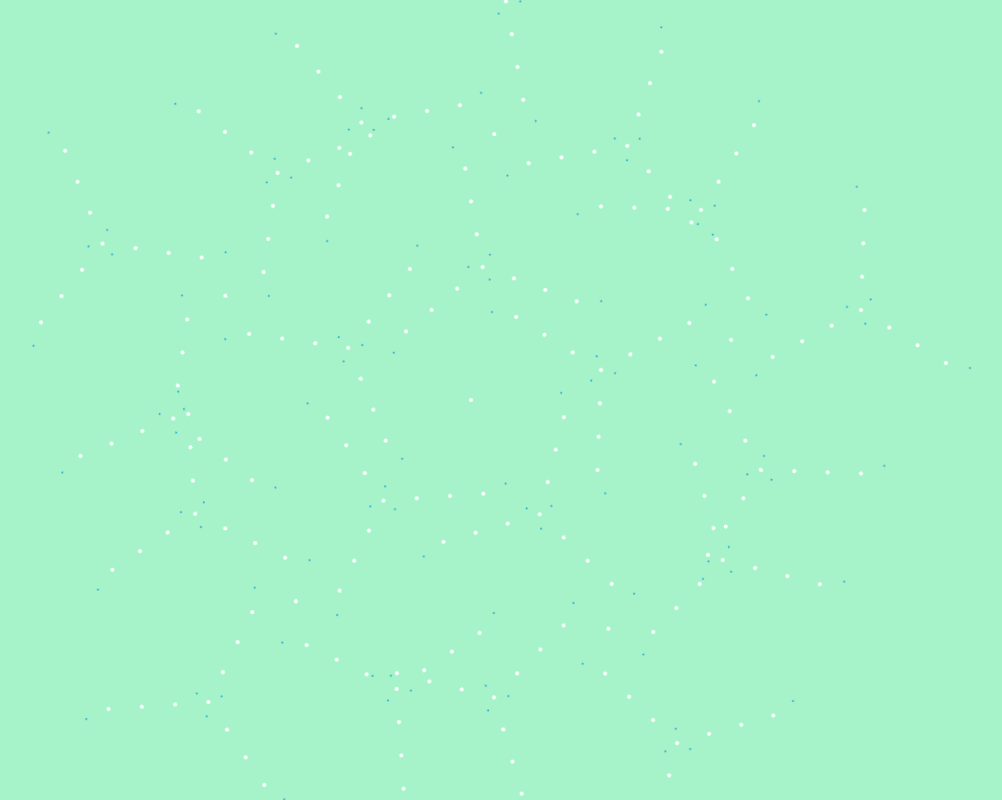
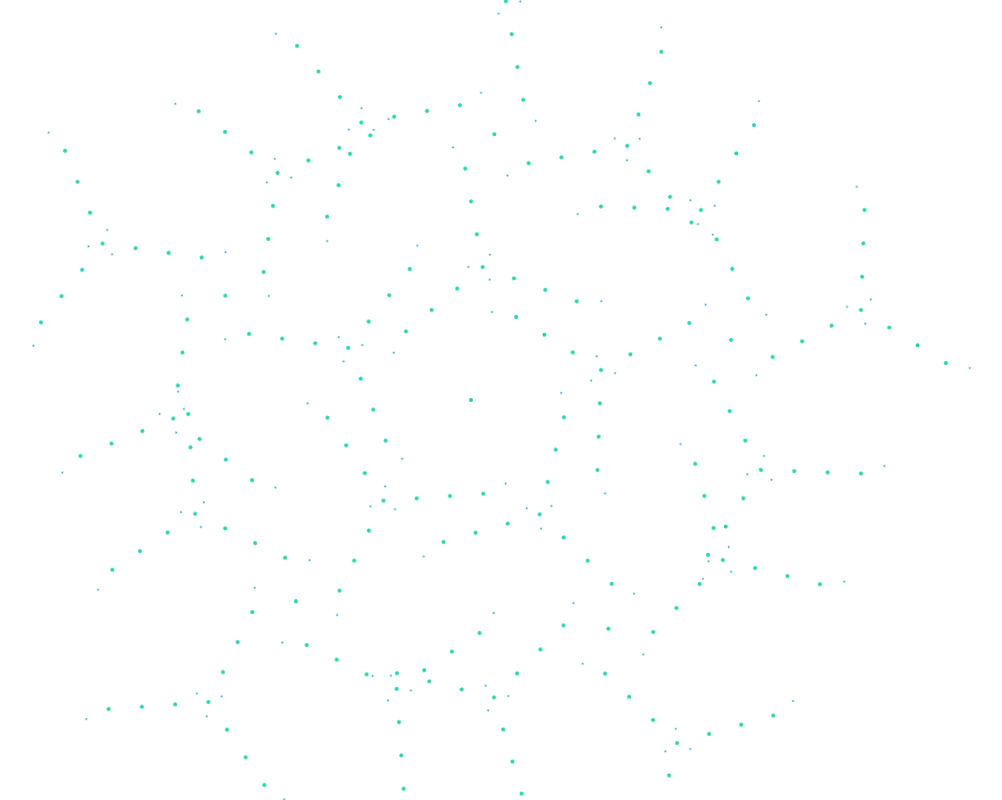
Before and after one commit to Yiyis/motiongraphics, a plain HTML site: page Motion Graphics4.html in a window 1280 px wide. Shown: the whole page, without its empty margins (169-1171 px from the left). Drawn offline with Linux system fonts and the light colour scheme.

Commit message:
Adjust README

```diff
--- a/Motion Graphics1.html
+++ b/Motion Graphics1.html
@@ -7,7 +7,7 @@
 
 
 
-      <link rel="stylesheet" href="css/style.css">
+      <link rel="stylesheet" href="css/style1.css">
 
 
 </head>
--- a/Motion Graphics4.html
+++ b/Motion Graphics4.html
@@ -15,7 +15,7 @@
 }
 
 body {
-  background-color: #a6f3c9;
+  background-color: white;
 }
 
 .container {
@@ -47,7 +47,7 @@ body {
   width: 4px;
   height: 4px;
   border-radius: 50%;
-  background: white;
+  background: #23d5ab;
 }
 
 .inner {
```
Also changed, not shown: css/style1.css (renamed from css/style.css), less/style1.less (renamed from less/style.less), preview.jpg (added), scss/style2.scss (renamed from scss/style.scss), 1 other file.
